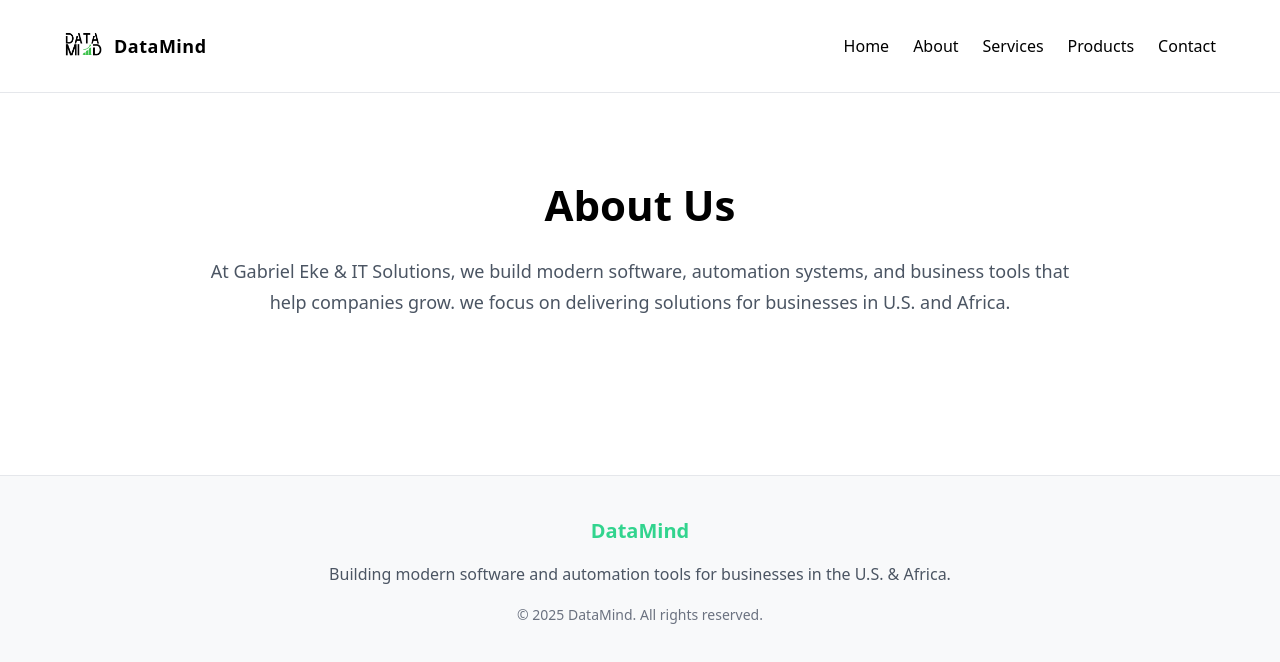
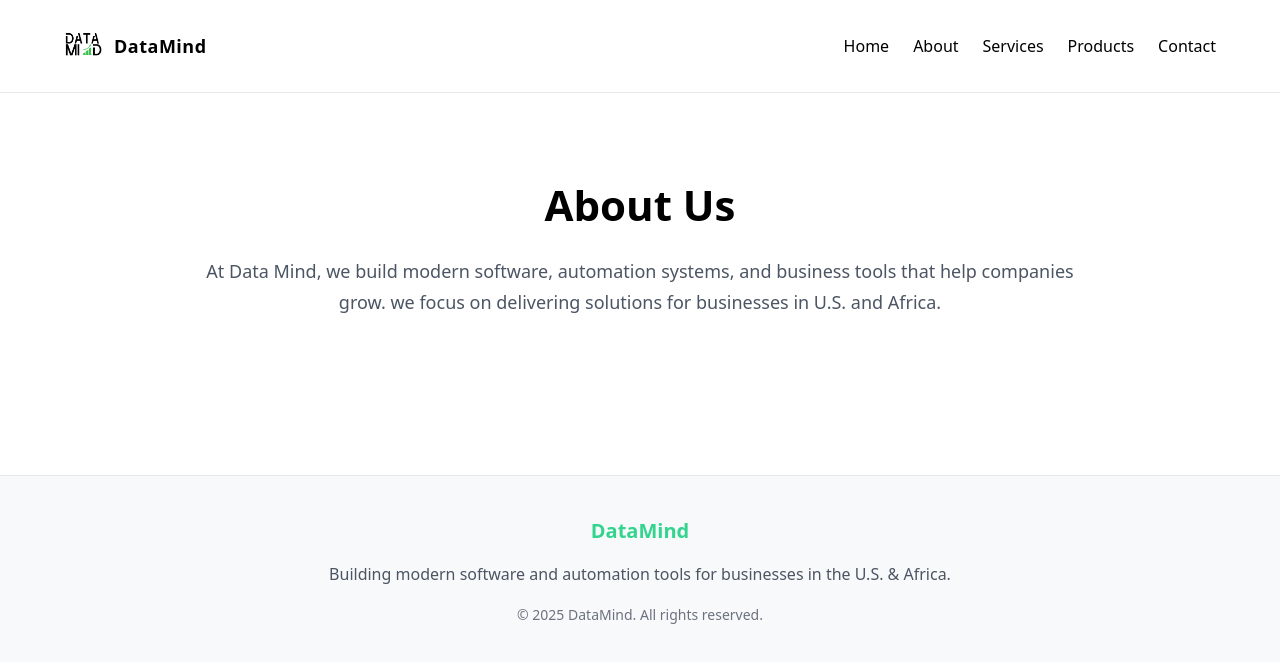
Before and after one commit to DataMindusa/company-website, a React (Vite) app: page /about in a window 1280 px wide. Shown: the top 662 px of the page. Built offline with nearby package versions, Linux system fonts and the light colour scheme.

Commit message:
Update about page content and a little chage on on ProductsDetail

```diff
--- a/src/pages/About.jsx
+++ b/src/pages/About.jsx
@@ -6,7 +6,7 @@ function About() {
             <h1 className="about-title">About Us</h1>
 
             <p className="about-text">
-                At Gabriel Eke & IT Solutions, we build modern software, automation systems, and business tools that help companies grow. we focus on delivering solutions for businesses in U.S. and Africa.
+                At Data Mind, we build modern software, automation systems, and business tools that help companies grow. we focus on delivering solutions for businesses in U.S. and Africa.
             </p>
         </div>
     );
--- a/src/pages/products/ProductsDetail.jsx
+++ b/src/pages/products/ProductsDetail.jsx
@@ -17,7 +17,7 @@ function ProductDetail() {
         "Multi-device access"
       ],
       status: "Live",
-      launchUrl: "https://fashionapp.yourdomain.com"
+      launchUrl: "https://.yourdomain.com"
     },
 
     "automation-platform": {
```
